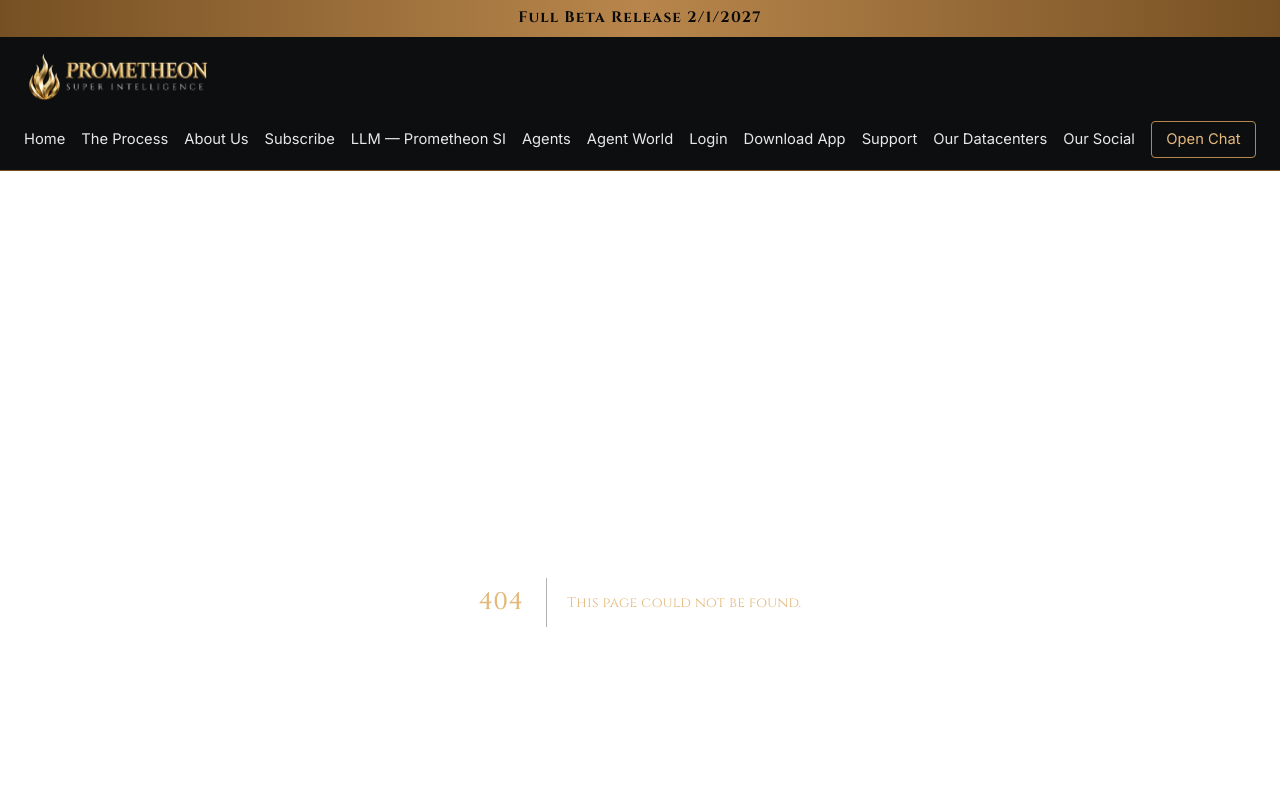
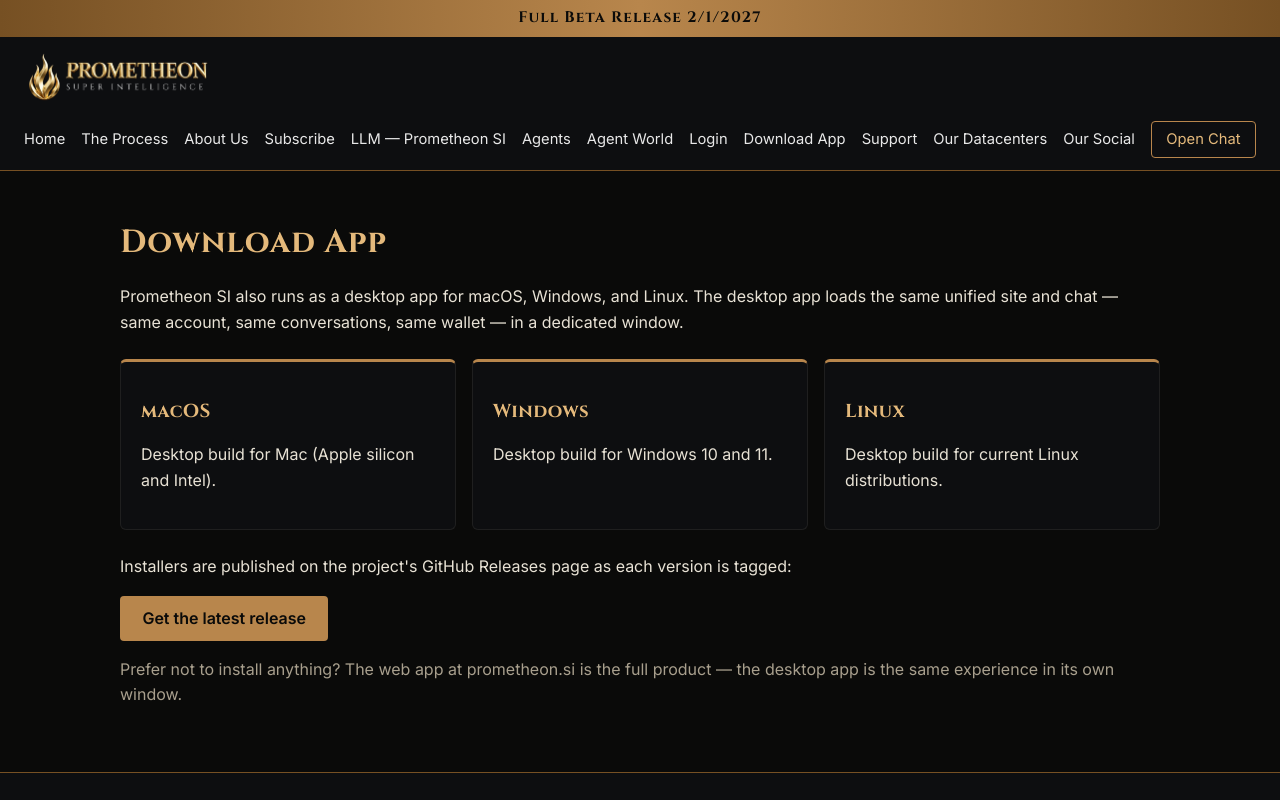
Before and after one commit to American-Business-Capital-Group/Prometheon-SI, a Next.js app in the folder app/: page /download in a window 1280 px wide. Before the commit this address had no page. Shown: the top 800 px of the page. Built offline with nearby package versions, Linux system fonts and the light colour scheme.

Commit message:
Publish Prometheon SI v1.00 (web pass)

```diff
--- /dev/null
+++ b/app/src/app/download/page.tsx
@@ -0,0 +1,45 @@
+export default function DownloadPage() {
+  return (
+    <>
+      <h1>Download App</h1>
+      <p>
+        Prometheon SI also runs as a desktop app for macOS, Windows, and
+        Linux. The desktop app loads the same unified site and chat — same
+        account, same conversations, same wallet — in a dedicated window.
+      </p>
+      <div className="grid">
+        <div className="card">
+          <h3>macOS</h3>
+          <p>Desktop build for Mac (Apple silicon and Intel).</p>
+        </div>
+        <div className="card">
+          <h3>Windows</h3>
+          <p>Desktop build for Windows 10 and 11.</p>
+        </div>
+        <div className="card">
+          <h3>Linux</h3>
+          <p>Desktop build for current Linux distributions.</p>
+        </div>
+      </div>
+      <p>
+        Installers are published on the project&apos;s GitHub Releases page as
+        each version is tagged:
+      </p>
+      <p>
+        <a
+          className="btn"
+          href="https://github.com/American-Business-Capital-Group/prometheon-si/releases/latest"
+          target="_blank"
+          rel="noreferrer"
+        >
+          Get the latest release
+        </a>
+      </p>
+      <p className="muted">
+        Prefer not to install anything? The web app at prometheon.si is the
+        full product — the desktop app is the same experience in its own
+        window.
+      </p>
+    </>
+  );
+}
```
